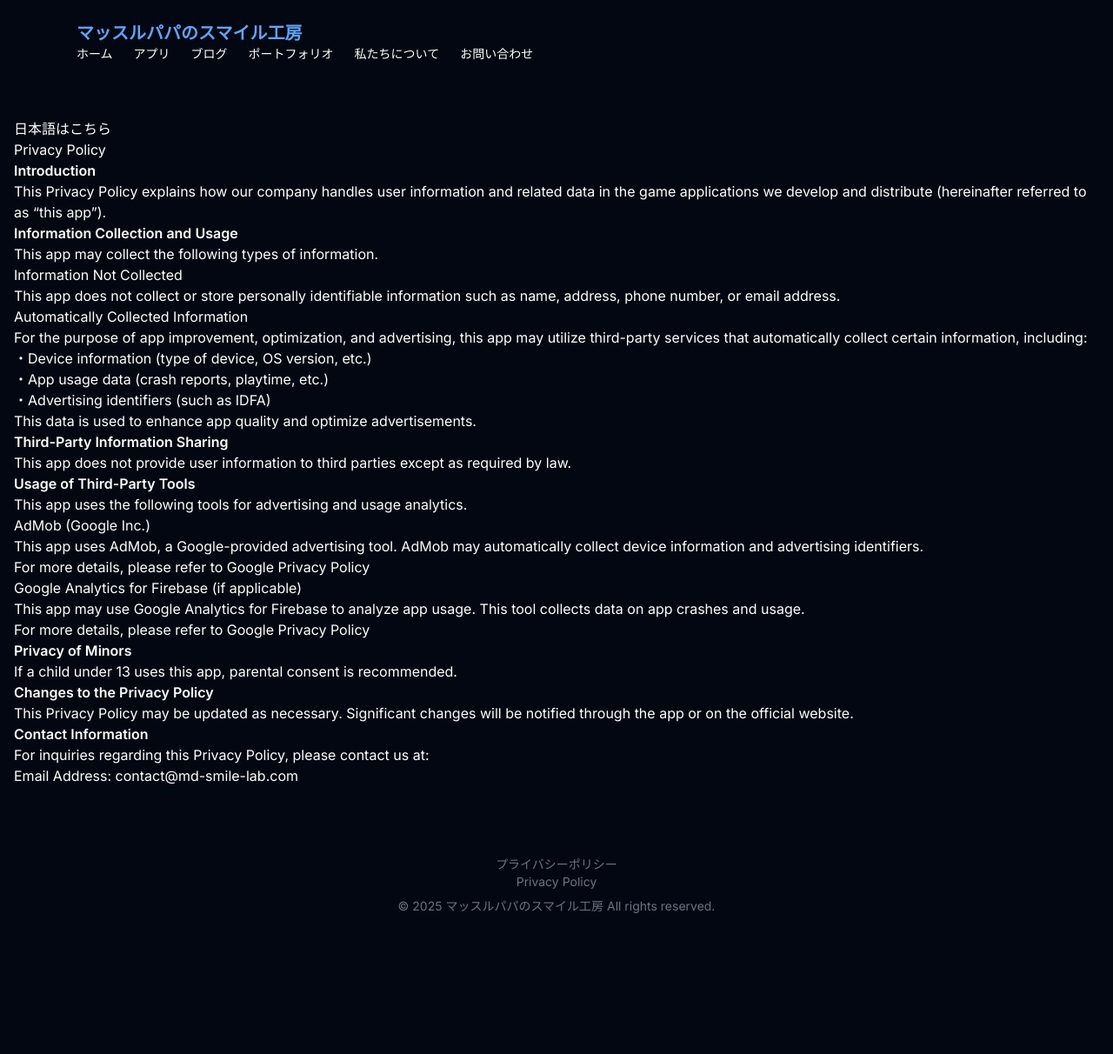
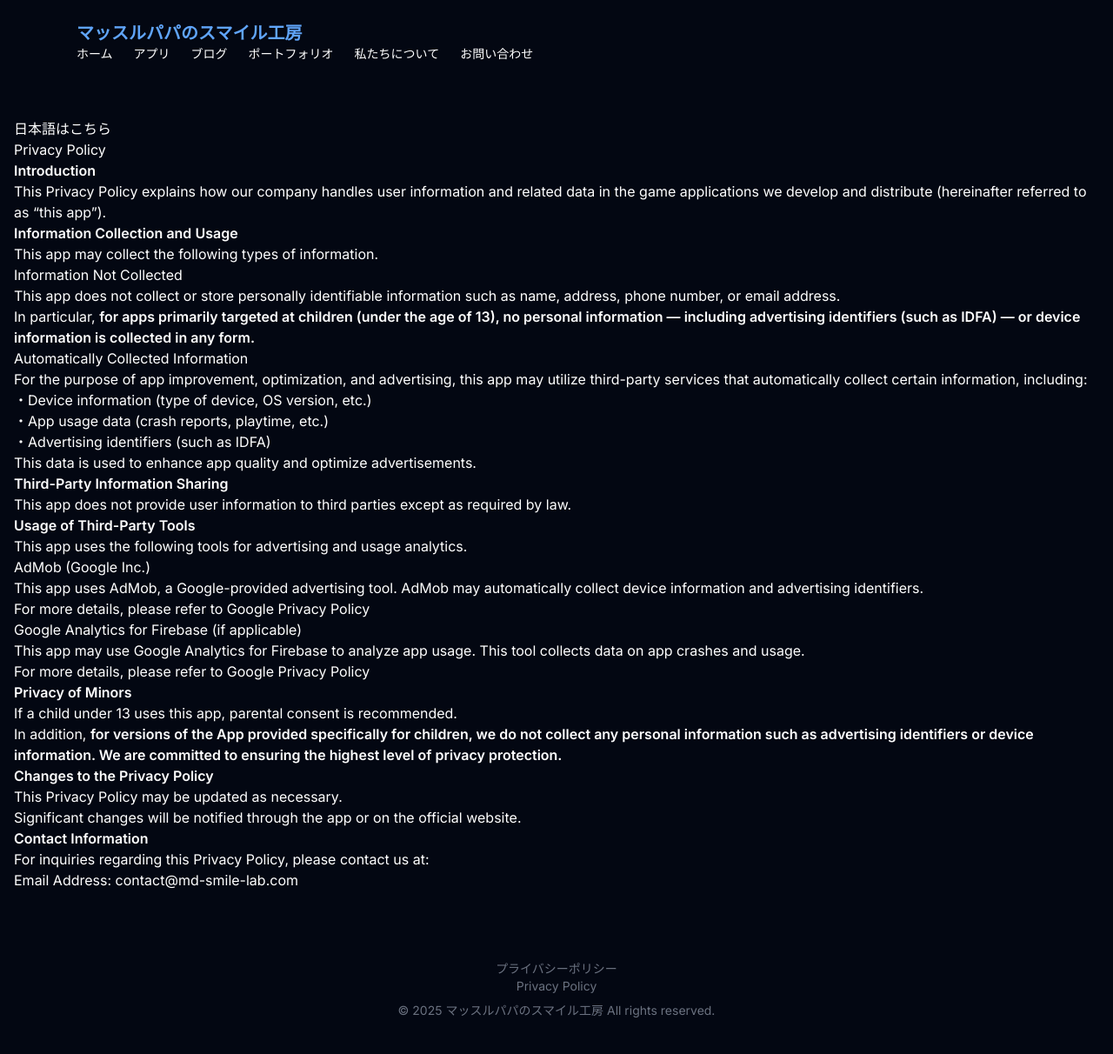
Before and after one commit to k41301175/MuscleDad-SmileLab, a Jekyll site: the page built from PrivacyPolicy_en.md, in a window 1280 px wide. Shown: the whole page at 87% size. Built offline with Jekyll 4.4.1, drawn with Linux system fonts in a browser that asks for light colours; nearby versions of some CDN libraries; before the commit the page ends 1092 px from its top, so only the background shows below that.

Commit message:
change privacy policy

```diff
--- a/PrivacyPolicy_en.md
+++ b/PrivacyPolicy_en.md
@@ -15,6 +15,7 @@ permalink: /privacy_en.html
     This app may collect the following types of information.
     1. Information Not Collected
         This app does not collect or store personally identifiable information such as name, address, phone number, or email address.
+        In particular, **for apps primarily targeted at children (under the age of 13), no personal information — including advertising identifiers (such as IDFA) — or device information is collected in any form.**
     2. Automatically Collected Information
         For the purpose of app improvement, optimization, and advertising, this app may utilize third-party services that automatically collect certain information, including:
         ・Device information (type of device, OS version, etc.)
@@ -37,6 +38,7 @@ permalink: /privacy_en.html
 
 5. **Privacy of Minors**
     If a child under 13 uses this app, parental consent is recommended.
+    In addition, **for versions of the App provided specifically for children, we do not collect any personal information such as advertising identifiers or device information. We are committed to ensuring the highest level of privacy protection.**
 
 6. **Changes to the Privacy Policy**
     This Privacy Policy may be updated as necessary.
```
Also changed, not shown: PrivacyPolicy.md (+2 -0 lines).
